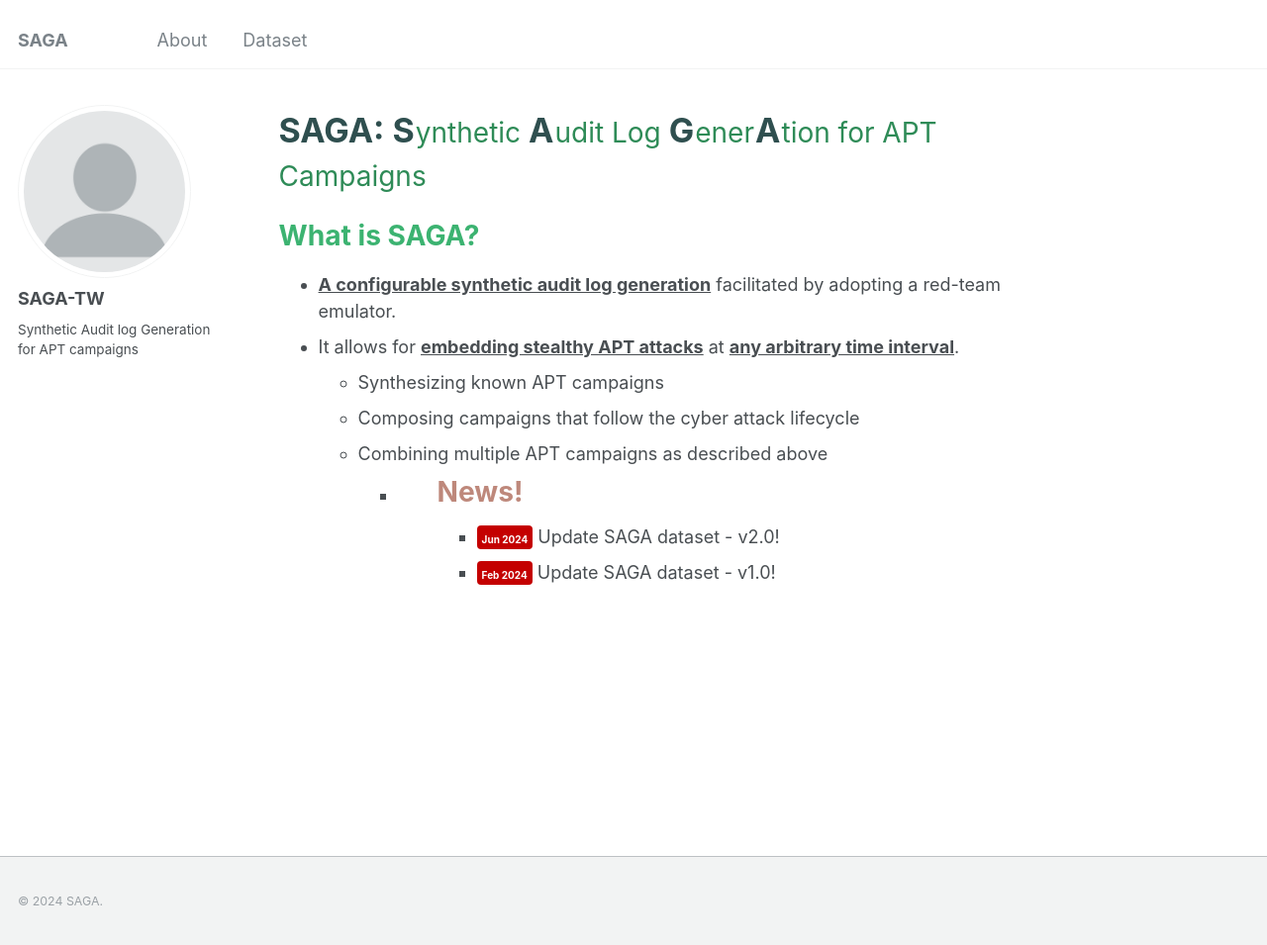
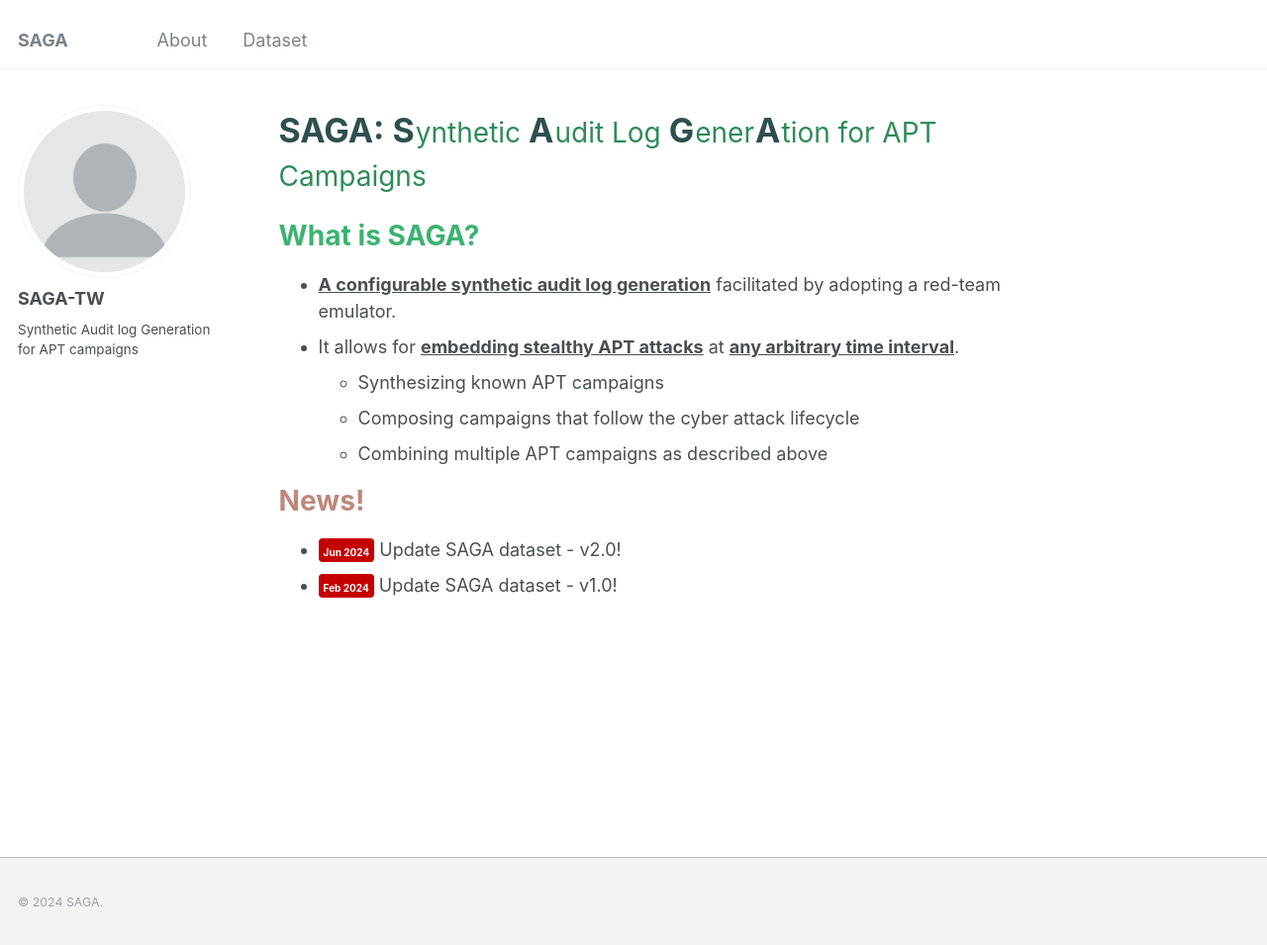
Before and after one commit to saga-tw/saga-tw.github.io, a Jekyll site: the page built from _pages/about.md, in a window 1280 px wide and 957 px high. Shown: the whole window at 99% size. Built offline with Jekyll 4.4.1, drawn with Linux system fonts in a browser that asks for light colours.

Commit message:
Update about.md

```diff
--- a/_pages/about.md
+++ b/_pages/about.md
@@ -20,15 +20,15 @@ redirect_from:
 
 <h1 style= "color:#3CB371">What is SAGA?</h1>
 <ul>
-  <li><span style="font-weight: bold; text-decoration: underline;">A configurable synthetic audit log generation</span>   facilitated by adopting a red-team emulator.
+  <li><span style="font-weight: bold; text-decoration: underline;">A configurable synthetic audit log generation</span>   facilitated by adopting a red-team emulator.</li>
   <li>It allows for <span style="font-weight: bold; text-decoration: underline;">embedding stealthy APT attacks</span> at <span style="font-weight: bold; text-decoration: underline;">any arbitrary time interval</span>.
     <ul>
-      <li>Synthesizing known APT campaigns
-      <li>Composing campaigns that follow the cyber attack lifecycle
-      <li>Combining multiple APT campaigns as described above
-    <ul>
-  <li>
-<ul>
+      <li>Synthesizing known APT campaigns</li>
+      <li>Composing campaigns that follow the cyber attack lifecycle</li>
+      <li>Combining multiple APT campaigns as described above</li>
+    </ul>
+  </li>
+</ul>
 
 <!--<h1 style= "color:#be887b"> Introduction </h1>
 <p style="text-align: justify; white-space: normal;">SAGA is a system that combines the attack behaviors defined by the MITRE ATT&CK framework with the APT lifecycle proposed by Mandiant to automatically generate diverse APT attack scenario synthesized audit logs. These synthesized audit logs can be used to train machine learning models and evaluate the performance of various APT detection methods.</p>-->
```
